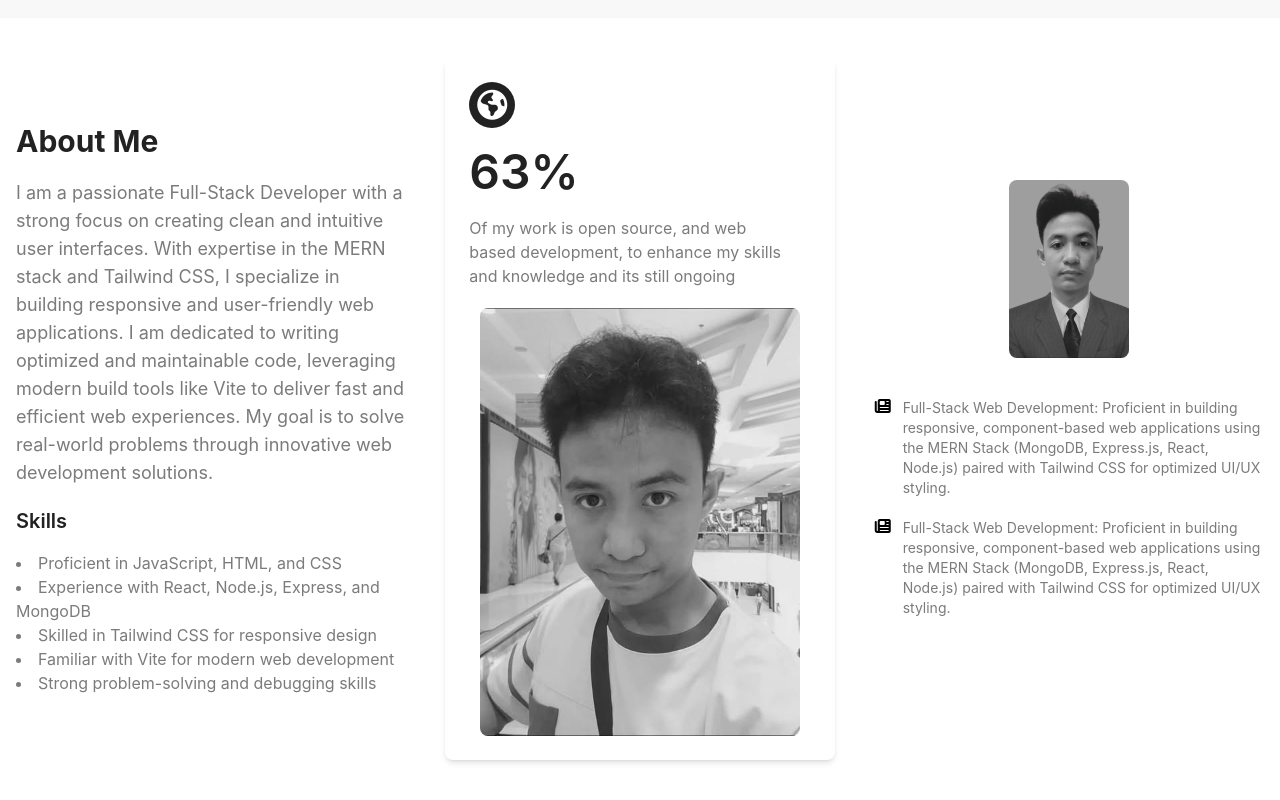
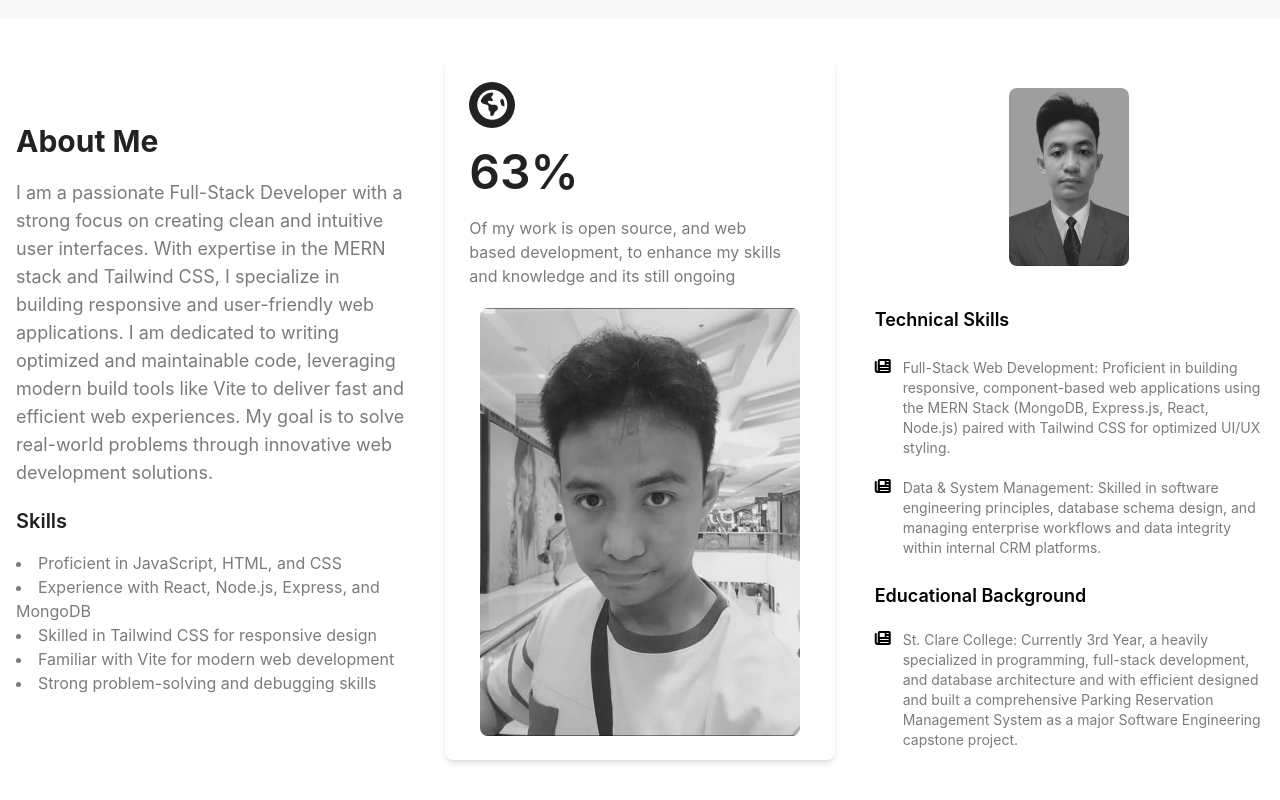
Before and after one commit to Silhouette204/My-Latest-Front-End-Portfolio, a website built with Vite: page index.html in a window 1280 px wide. Shown: the part 866-1666 px from the top of the page. Built offline with nearby package versions, Linux system fonts and the light colour scheme.

Commit message:
About us Page

```diff
--- a/index.html
+++ b/index.html
@@ -108,7 +108,10 @@
   </div>
 </div>
 
-<div class="my-10">
+<div class="mt-10">
+
+  <h1 class="mb-6 font-semibold text-lg">Technical Skills</h1>
+
   <div class="flex flex-2 justify-between gap-3">
   <i class="fa-solid fa-newspaper"></i>
   <h3 class="text-sm text-dark">Full-Stack Web Development: Proficient in building responsive, component-based web applications using the MERN Stack (MongoDB, Express.js, React, Node.js) paired with Tailwind CSS for optimized UI/UX styling.</h3>
@@ -116,13 +119,20 @@
 
 <div class="flex flex-2 justify-between gap-3 mt-5">
   <i class="fa-solid fa-newspaper"></i>
-  <h3 class="text-sm text-dark">Full-Stack Web Development: Proficient in building responsive, component-based web applications using the MERN Stack (MongoDB, Express.js, React, Node.js) paired with Tailwind CSS for optimized UI/UX styling.</h3>
+  <h3 class="text-sm text-dark">
+    Data & System Management: Skilled in software engineering principles, database schema design, and managing enterprise workflows and data integrity within internal CRM platforms.</h3>
+</div>
+
+</div>
+
+<div class="">
+<h1 class="mt-6 font-semibold text-lg">Educational Background</h1>
+
+<div class="flex flex-2 gap-3 mt-5">
+  <i class="fa-solid fa-newspaper"></i>
+  <h3 class="text-sm text-dark">St. Clare College: Currently 3rd Year, a heavily specialized in programming, full-stack development, and database architecture and with efficient designed and built a comprehensive Parking Reservation Management System as a major Software Engineering capstone project.</h3>
 </div>
 </div>
-</div>
-
-
-
  </div>
 </section>
 
```
